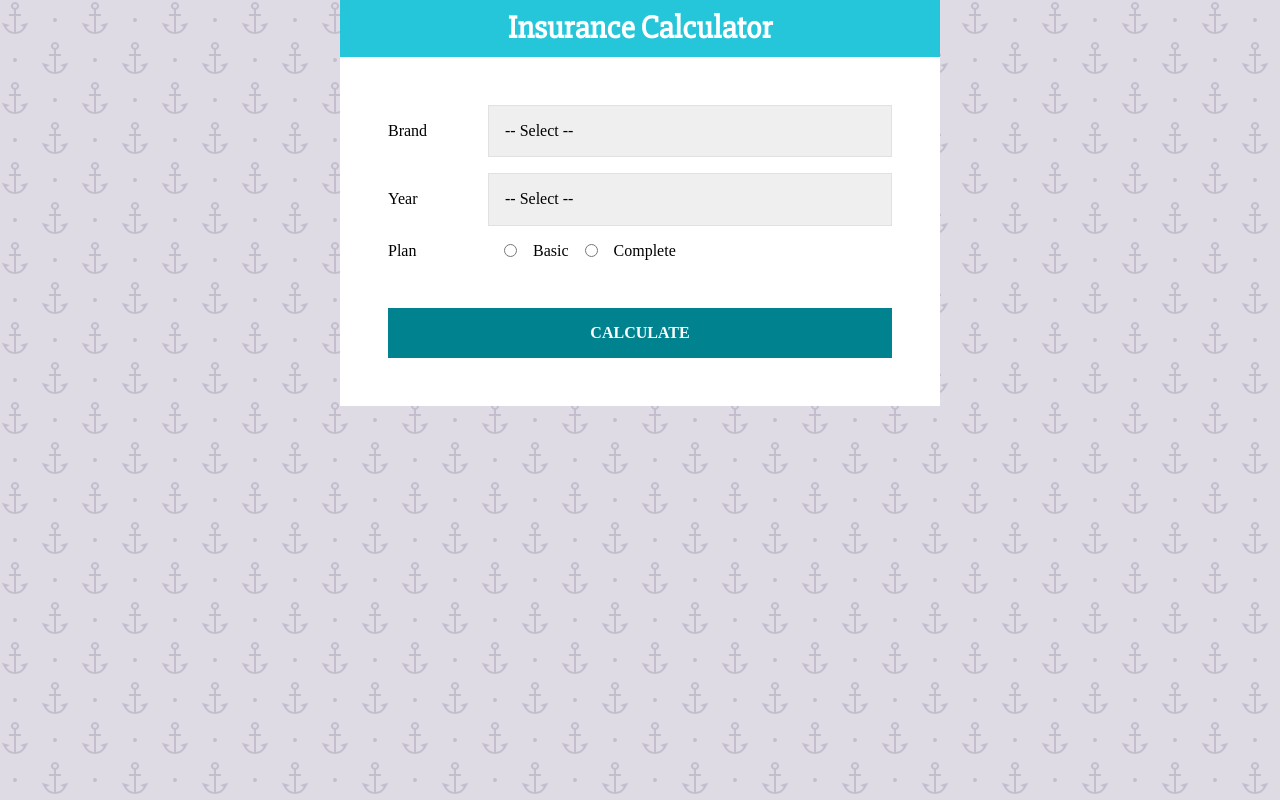
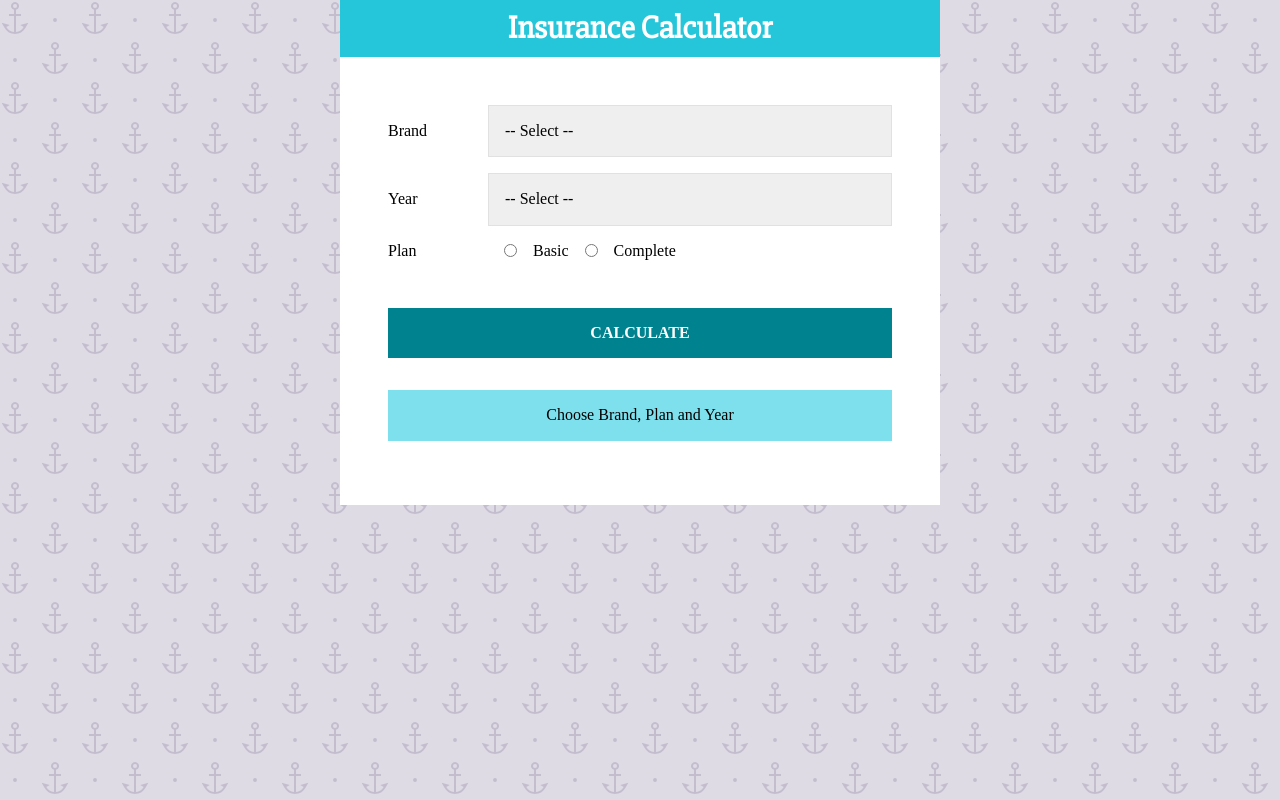
Before and after one commit to danisan9490/insurance-calculator, a React (Create React App) app in the folder insurance-quote/: page / in a window 1280 px wide. Built offline with nearby package versions, Linux system fonts and the light colour scheme.

Commit message:
#13 Add Final Price

```diff
--- a/insurance-quote/src/App.js
+++ b/insurance-quote/src/App.js
@@ -2,6 +2,7 @@
 import Header from './components/Header';
 import Formulario from './components/Formulario';
 import Resumen from './components/Resumen';
+import Resultado from './components/Resultado';
 import styled from '@emotion/styled';
 
 const Contenedor = styled.div`
@@ -23,7 +24,7 @@
     }
   });
 
-  const { datos } = resumen;
+  const { cotizacion, datos } = resumen;
 
   return (
     <Contenedor>
@@ -39,6 +40,11 @@
         <Resumen
           datos={datos}
         />
+
+        <Resultado
+          cotizacion={cotizacion}
+        />
+
       </ContenedorFormulario>
     </Contenedor>
   );
--- /dev/null
+++ b/insurance-quote/src/Components/Resultado.js
@@ -0,0 +1,43 @@
+import React from 'react';
+import styled from '@emotion/styled';
+
+const Mensaje = styled.p`
+    background-color: rgb(127, 224, 237);
+    margin-top: 2rem;
+    padding: 1rem;
+    text-align: center;
+`;
+
+const ResultadoCotizacion = styled.div`
+    text-align: center;
+    padding: .5rem;
+    border: 1px solid #26C6DA;
+    background-color:  rgb(127, 224, 237);
+    margin-top: 1rem;
+    position: relative;
+`;
+
+const TextoCotizacion = styled.p`
+    color: #00838F;
+    padding: 1rem;
+    text-transform: uppercase;
+    font-weight:bold;
+    margin: 0;
+`;
+
+
+const Resultado = ({ cotizacion }) => {
+
+  return (
+    (cotizacion === 0)
+      ? <Mensaje>Choose Brand, Plan and Year</Mensaje>
+      :
+      (
+        <ResultadoCotizacion>
+          <TextoCotizacion>Price: £ {cotizacion}  </TextoCotizacion>
+        </ResultadoCotizacion>
+      )
+  )
+}
+
+export default Resultado;
--- a/insurance-quote/src/index.css
+++ b/insurance-quote/src/index.css
@@ -9,8 +9,8 @@
 
 ul {
   list-style: none;
-  padding: none;
-  margin: none;
+  padding: 0;
+  margin: 0;
 }
 
 span.resultado {
```
